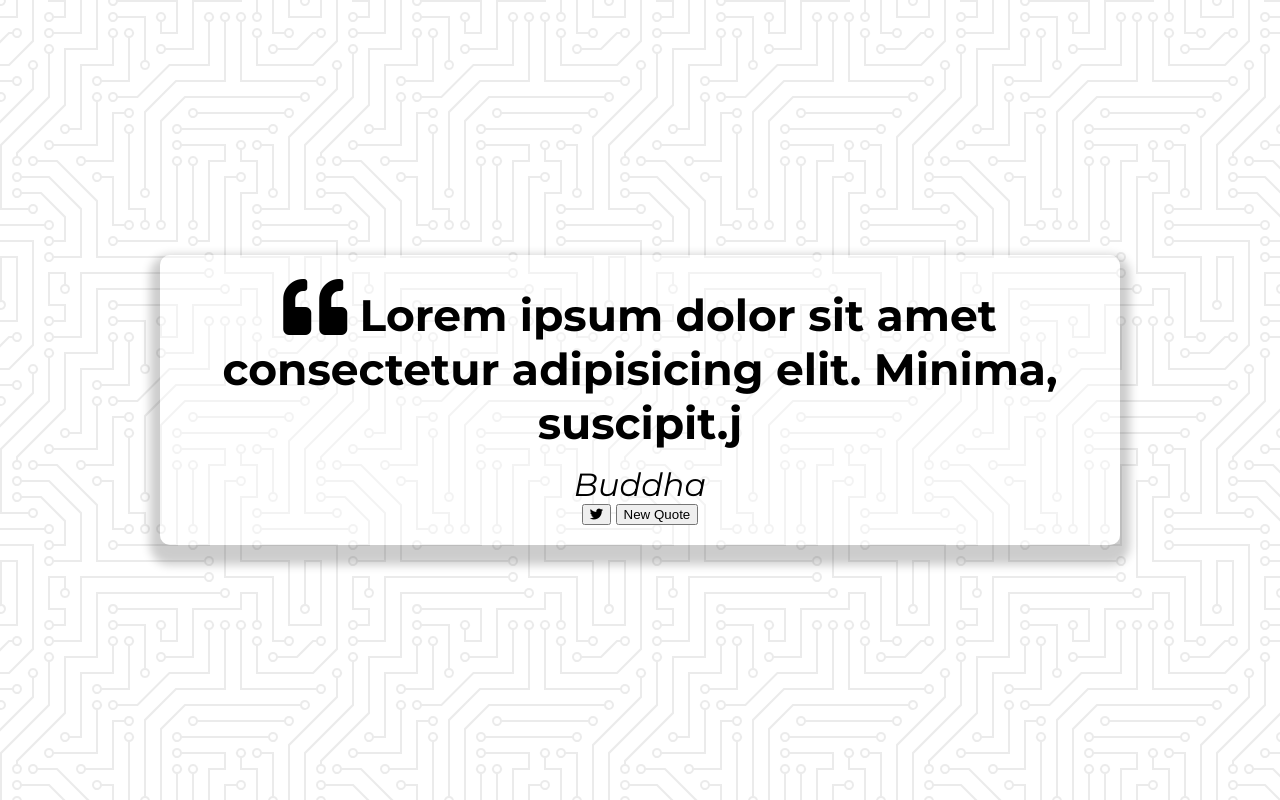
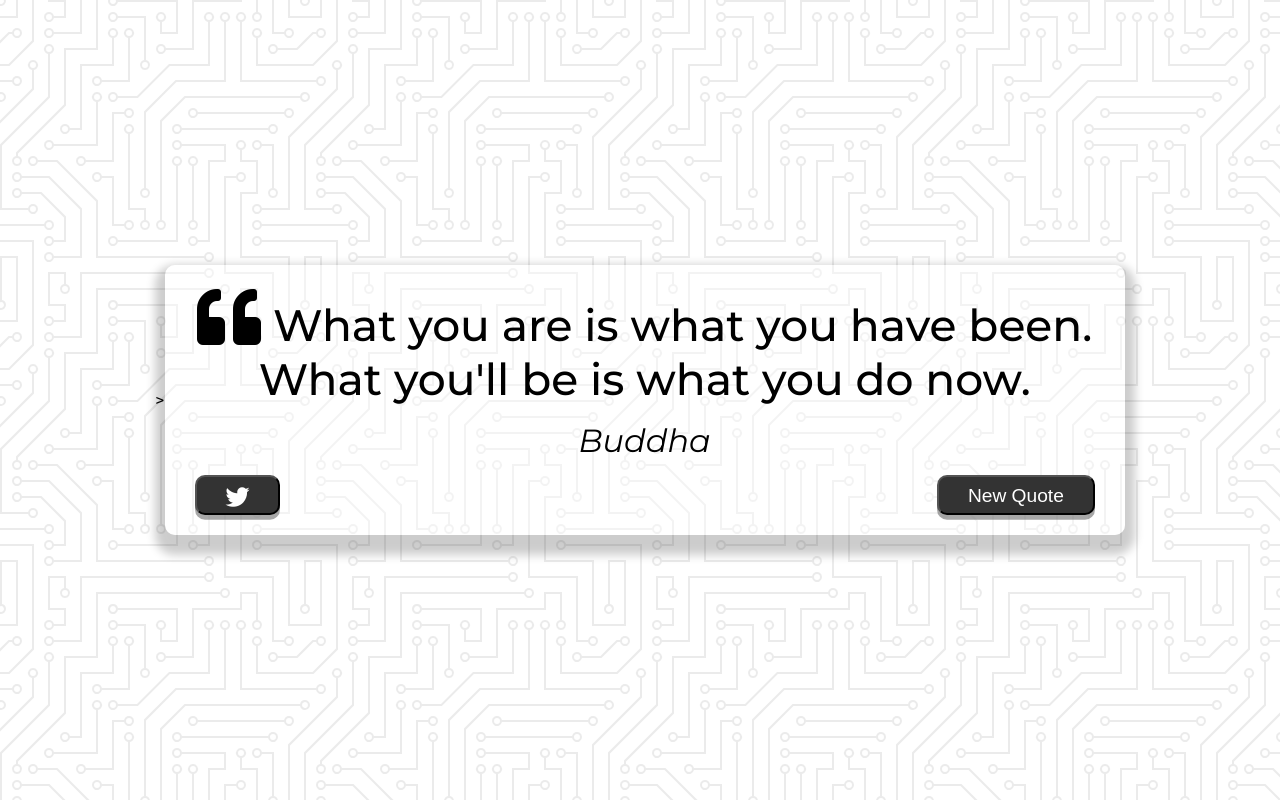
Before and after one commit to lundeen-bryan/quote1, a plain HTML site: page index.html in a window 1280 px wide. Drawn offline with Linux system fonts and the light colour scheme; no server answers.

Commit message:
Added js to get quote

```diff
--- a/index.html
+++ b/index.html
@@ -8,11 +8,12 @@
     <meta charset="UTF8" />
     <meta http-equiv="X-UA-Compatible" content="IE=edge" />
     <meta name="viewport" content="width=device-width, initial-scale=1.0" />
-    <link
+    <!--     <link
       rel="shortcut icon"
       href="https://www.google.com/s2/favicons?domain=bryanlundeen.com"
       type="image/x-icon"
-    />
+    / -->
+    >
     <link
       rel="stylesheet"
       href="https://cdnjs.cloudflare.com/ajax/libs/font-awesome/5.12.0-2/css/all.min.css"
@@ -28,8 +29,8 @@
       <div class="quote-text">
         <i class="fas fa-quote-left"></i>
         <span id="quote"
-          >Lorem ipsum dolor sit amet consectetur adipisicing elit. Minima,
-          suscipit.j</span
+          >What you are is what you have been. What you'll be is what you do
+          now.</span
         >
       </div>
       <div class="quote-author"><span id="author">Buddha</span></div>
--- a/script.js
+++ b/script.js
@@ -0,0 +1,18 @@
+const url = 'https://api.quotable.io/random';
+
+async function getQuote() {
+  fetch(url)
+    .then(function (data) {
+      return data.json();
+    })
+    .then(function (data) {
+      document.getElementById('quote').innerHTML = data.content;
+      document.querySelector('.quote-author').innerHTML = '- ' + data.author;
+    })
+    .catch(function (err) {
+      console.log(err);
+    });
+}
+
+// On Load
+getQuote();
--- a/style.css
+++ b/style.css
@@ -9,7 +9,7 @@ body {
   min-height: 100vh;
   color: #000;
   font-family: Montserrat, sans-serif;
-  font-weight: 700;
+  font-weight: 500;
   text-align: center;
   display: flex;
   align-items: center;
@@ -46,6 +46,41 @@ body {
   font-style: italic;
 }
 
+.button-container {
+  margin-top: 15px;
+  display: flex;
+  justify-content: space-between;
+}
+
+button {
+  cursor: pointer;
+  font-size: 1.2rem;
+  height: 2.5rem;
+  border-radius: 10px;
+  color: #fff;
+  background: #333;
+  outline: none;
+  padding: 0.5rem 1.8rem;
+  box-shadow: 0 0.3rem rgba(121, 121, 121, 0.65);
+}
+
+button:hover {
+  filter: brightness(110%);
+}
+
+button:active {
+  transform: translate(0, 0.3rem);
+  box-shadow: 0 0.1rem rgba(255, 255, 255, 0.65);
+}
+
+.twitter-button:hover {
+  color: #38a1f3;
+}
+
+.fa-twitter {
+  font-size: 1.5rem;
+}
+
 /* MEDIA-QUERY.START */
 @media screen and (max-width: 1000px) {
   .quote-container {
```
